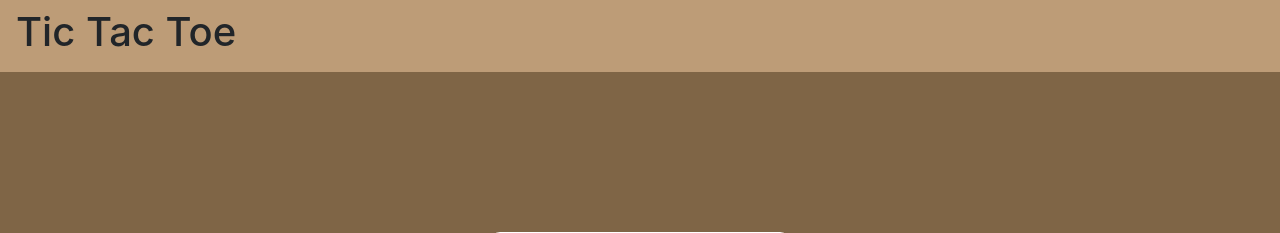
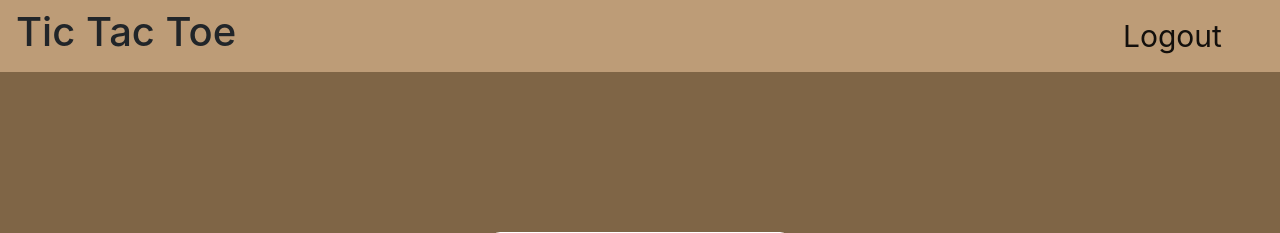
Before and after one commit to DulmievMusa/Tic_tak_toe_project, a Flask app: page / in a window 1280 px wide. Shown: the top 233 px of the page. Run offline with Flask 3, Linux system fonts and the light colour scheme; data that the repository does not hold is empty; some libraries are stand-ins or nearby versions.

Commit message:
beautiful navbar

```diff
--- a/templates/base.html
+++ b/templates/base.html
@@ -11,11 +11,16 @@
     <title>{% block title_block %}{% endblock %}</title>
 </head>
 <body style="background-color: #7f6546">
-    <nav class="navbar navbar-light" style="background-color: #bd9c77">
+    <nav class="navbar navbar-light" style="background-color: #bd9c77;">
         <H1>Tic Tac Toe</H1>
         {% if current_user.is_authenticated %}
-            <a class="navbar-brand" href="/logout">{{ current_user.surname }} {{ current_user.name }}</a>
+            <div class="mx-auto" style="width: 380px;">
+                    <a class="navbar-brand" href="/logout" style="font-size: 30px;">{{ current_user.name }}</a>
+                    <a class="navbar-brand" style="font-size: 28px;">Rating: {{ current_user.rating }}</a>
+                    <a class="navbar-brand" style="font-size: 28px;">{{ current_user.country }}</a>
+            </div>
         {% endif %}
+        <a class="navbar-brand" href="/logout" style="font-size: 30px;width: 125px;">Logout</a>
     </nav>
 
 <!-- Begin page content -->
```
Also changed, not shown: db/main.db.
